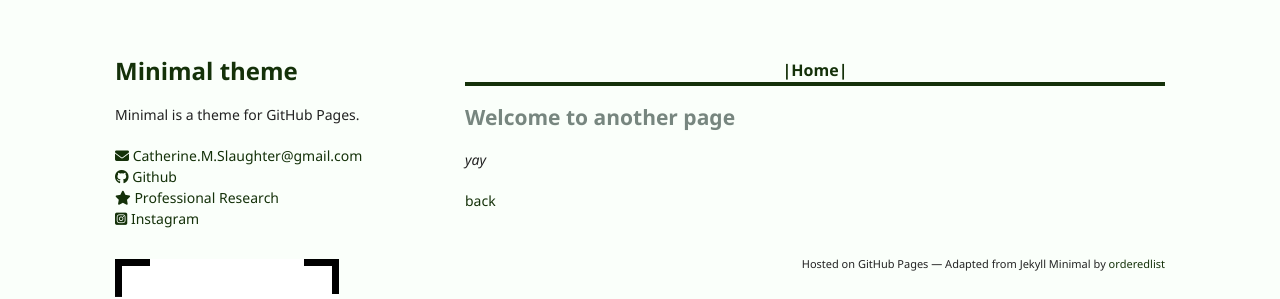
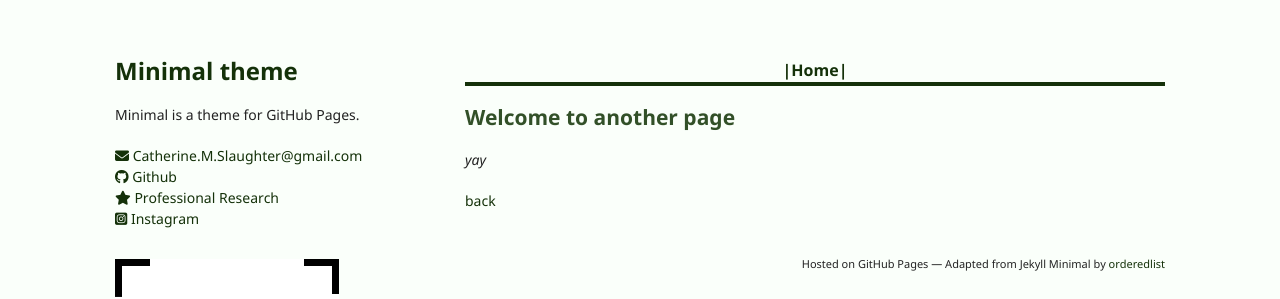
Before and after one commit to catieslaughts/minimal-toi, a Jekyll site: the page built from another-page.md, in a window 1280 px wide. Shown: the top 299 px of the page. Built offline with Jekyll 4.4.1, drawn with Linux system fonts in a browser that asks for light colours; nearby versions of some CDN libraries; our own code applies the rules of GitHub Pages for plain Markdown files.

Commit message:
Update jekyll-theme-minimal.scss

```diff
--- a/_sass/jekyll-theme-minimal.scss
+++ b/_sass/jekyll-theme-minimal.scss
@@ -10,7 +10,7 @@ body {
 }
 
 h1, h2, h3, h4, h5, h6 {
-  color:#77867F;
+  color:#325028;
   margin:0 0 20px;
 }
 
```
